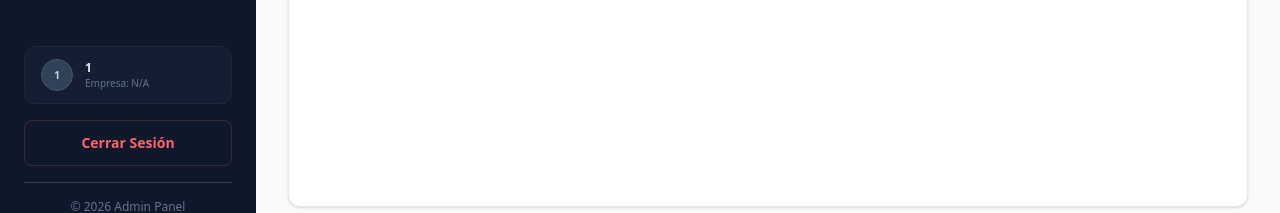
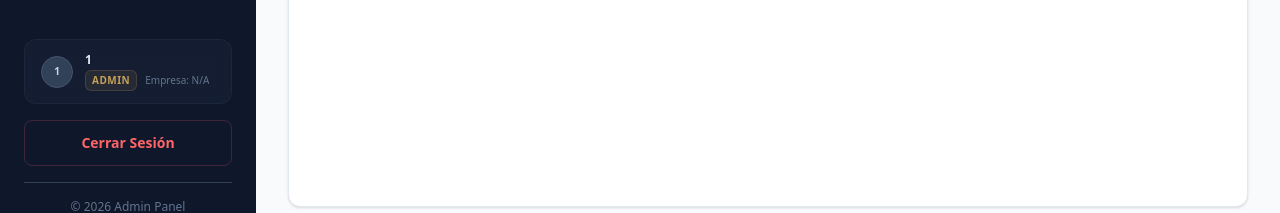
Before and after one commit to AlexRg32/peluqueria-saas, a React (Vite) app in the folder peluqueria-client/: page /empresas in a window 1280 px wide. Shown: the part 561-774 px from the top of the page. Built offline with nearby package versions, Linux system fonts and the light colour scheme; sample sign-in values are in the browser's storage.

Commit message:
feat(auth): set default registration role to ADMIN and display role in sidebar

```diff
--- a/peluqueria-client/src/components/layout/Sidebar.tsx
+++ b/peluqueria-client/src/components/layout/Sidebar.tsx
@@ -6,7 +6,7 @@ const Sidebar = () => {
     const navigate = useNavigate();
 
     const navItems = [
-        { name: 'Empresas', path: '/empresas' },
+        { name: user?.role === 'ADMIN' ? 'Mi Peluquería' : 'Empresas', path: '/empresas' },
         { name: 'Servicios', path: '/servicios' },
         { name: 'Usuarios', path: '/usuarios' },
     ];
@@ -61,7 +61,12 @@ const Sidebar = () => {
                             </div>
                             <div className="flex-1 min-w-0">
                                 <p className="text-xs font-semibold text-slate-200 truncate">{user.sub}</p>
-                                <p className="text-[10px] text-slate-500 truncate">Empresa: {user.enterpriseName || 'N/A'}</p>
+                                <div className="flex items-center gap-2 mt-0.5">
+                                    <span className="text-[10px] bg-[#c5a059]/10 text-[#c5a059] px-1.5 py-0.5 rounded-md font-bold uppercase tracking-wider border border-[#c5a059]/20">
+                                        {user.role}
+                                    </span>
+                                    <p className="text-[10px] text-slate-500 truncate">Empresa: {user.enterpriseName || 'N/A'}</p>
+                                </div>
                             </div>
                         </div>
                     </div>
--- a/peluqueria-client/src/features/auth/types/index.ts
+++ b/peluqueria-client/src/features/auth/types/index.ts
@@ -1,6 +1,7 @@
 export interface User {
   sub: string;
   enterpriseName?: string;
+  role: string;
   iat?: number;
   exp?: number;
   // Add other claims if needed
```
Also changed, not shown: 2 other files (tests, documents, lock files or other folders).
